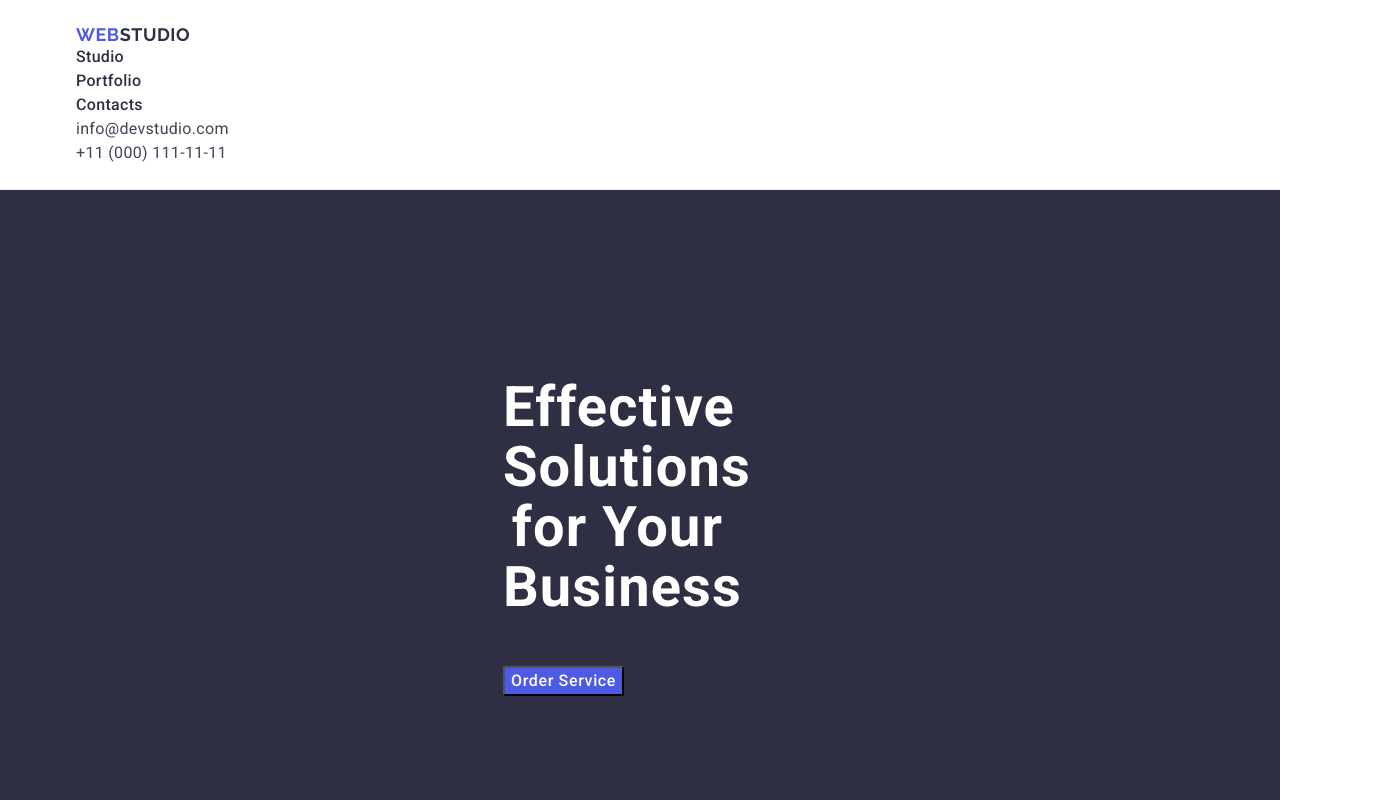
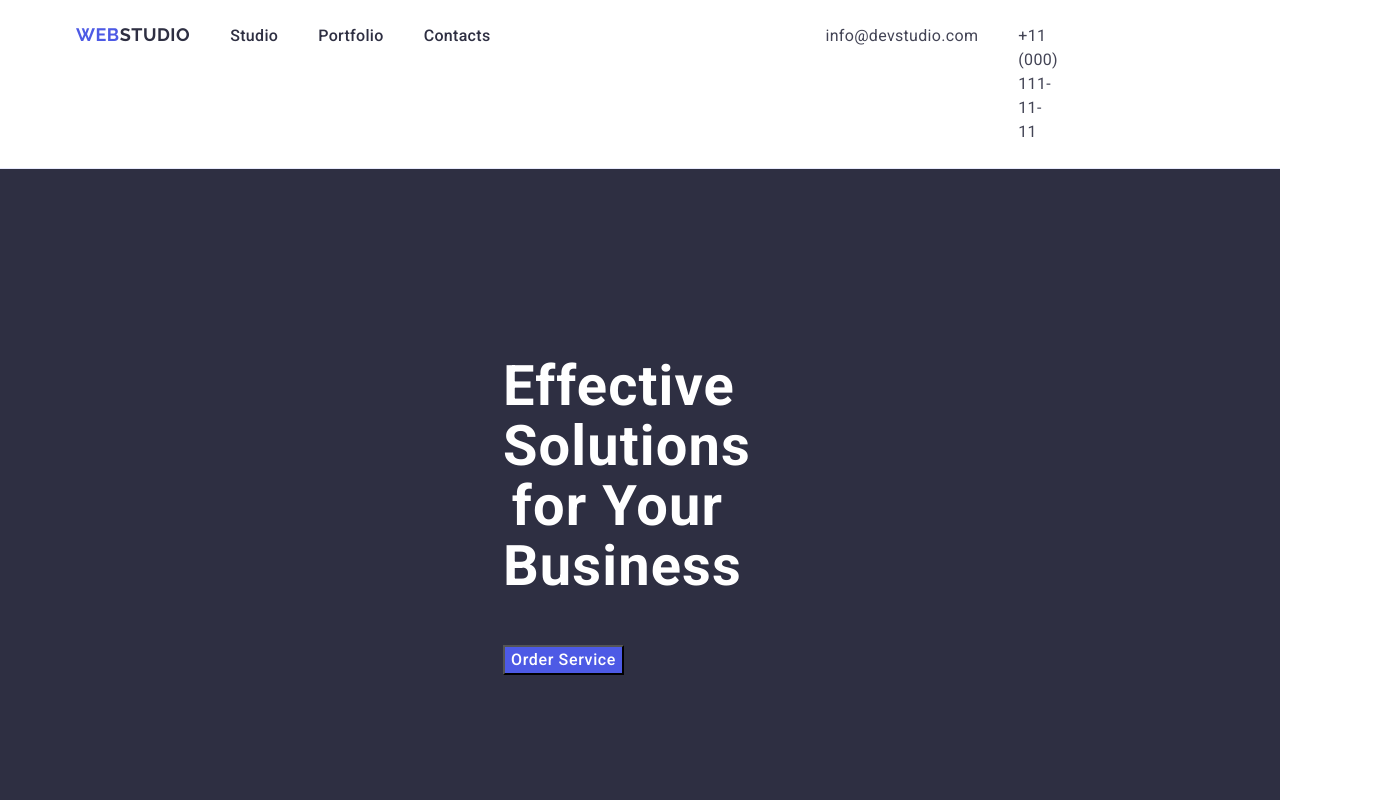
Before and after one commit to Mr-Terpyliak/goit-markup-hw-03, a plain HTML site: page index.html in a window 1280 px wide. Shown: the top 800 px of the page, 1393 px wide, since content can reach past the window. Drawn offline with nearby package versions, Linux system fonts and the light colour scheme.

Commit message:
updatelisst

```diff
--- a/css/styles.css
+++ b/css/styles.css
@@ -51,6 +51,20 @@ address {
   padding-bottom: 24px;
   border-bottom: 1px solid #e7e9fc;
 }
+
+.header-menu-list {
+  display: flex;
+  gap: 40px;
+}
+
+.header-navigation {
+  display: flex;
+  gap: 40px;
+  flex-grow: 1;
+  justify-content: space-between;
+  margin-right: 335px;
+}
+
 .header-logo {
   font-family: "Raleway", sans-serif;
   font-weight: 700;
@@ -86,6 +100,13 @@ address {
 
 .page {
   font-style: normal;
+}
+
+.header-navigation {
+  display: flex;
+}
+.header-container {
+  display: flex;
 }
 
 .page-navigation-link {
--- a/index.html
+++ b/index.html
@@ -25,7 +25,7 @@
   </head>
   <body>
     <header class="header">
-      <div class="container">
+      <div class="container header-container">
         <nav class="header-navigation">
           <a class="header-logo" href="./index.html"
             >Web<span class="header-logo-pic">Studio</span></a
@@ -43,7 +43,7 @@
           </ul>
         </nav>
         <address class="page">
-          <ul class="page-navigation">
+          <ul class="header-navigation">
             <li class="page-navigation-item">
               <a class="page-navigation-link" href="mailto:info@devstudio.com"
                 >info@devstudio.com</a
```
